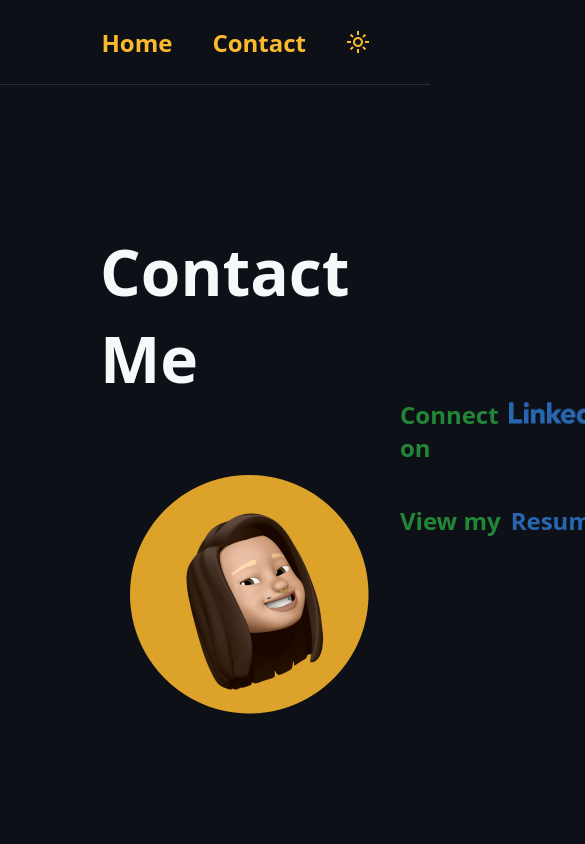
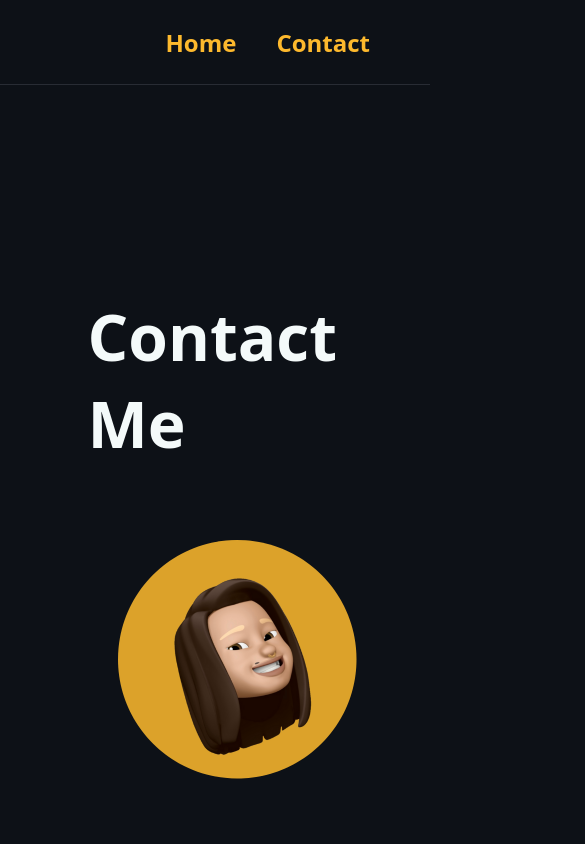
Before and after one commit to kashitamang/personal-portfolio, a React (Create React App) app: page /contact in a window 390 px wide. Shown: the top 844 px of the page, 585 px wide, since content can reach past the window. Built offline with nearby package versions, Linux system fonts and the light colour scheme.

Commit message:
adding media query to remove light mode button from header

```diff
--- a/src/App.css
+++ b/src/App.css
@@ -81,3 +81,9 @@ body::-webkit-scrollbar {
   .light footer a img {
     filter: invert(90%);
   }
+
+  @media (max-width: 600px) {
+    .App button {
+      display: none;
+    }
+  }
--- a/src/Components/ContactPage/ContactPage.module.scss
+++ b/src/Components/ContactPage/ContactPage.module.scss
@@ -48,3 +48,15 @@
     justify-content: flex-end;
   }
 }
+
+// mobile view
+
+@media (max-width: 600px) {
+  .ContactPage {
+    display: flex;
+    flex-direction: column;
+    height: 100vh;
+    width: 50vw;
+    padding: 40px;
+  }
+}
```
